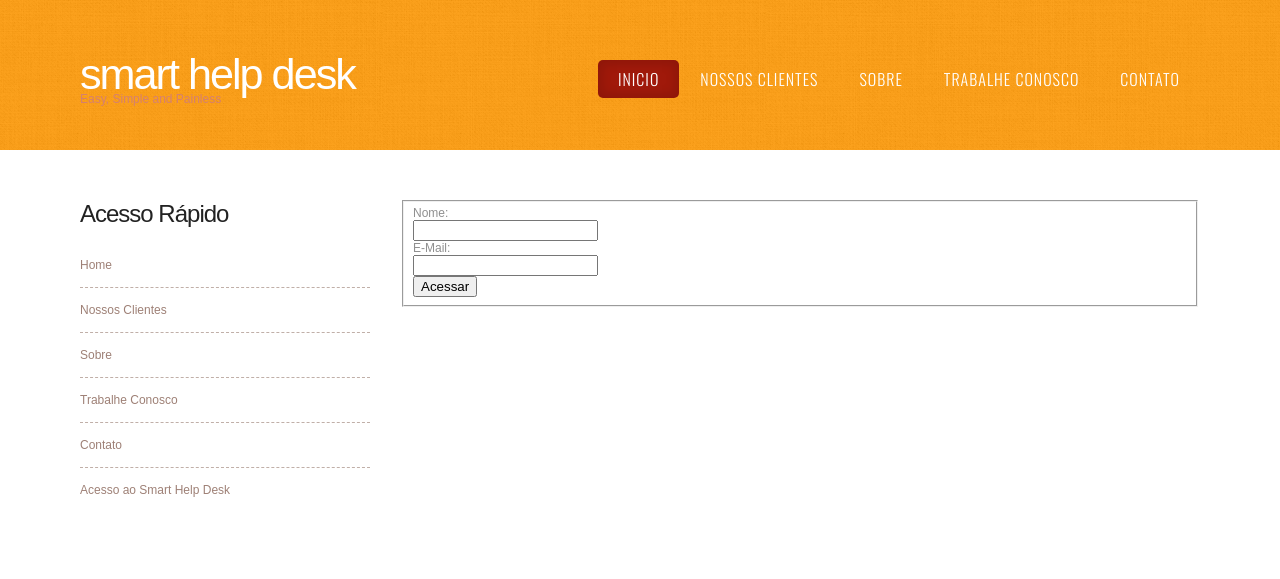
After one commit to regiseduardogregol/smart_helpdesk, a PHP site: page /login.php in a window 1280 px wide. The commit adds this page. Shown: the top 579 px of the page. Run offline with PHP 8.4, Linux system fonts and the light colour scheme.

Commit message:
maoeeeeee

```diff
--- a/SmartHelpDesk/default.css
+++ b/SmartHelpDesk/default.css
@@ -6,7 +6,7 @@ Released for free under a Creative Commons Attribution 2.5 License
 */
 
 body {
-	margin: 0px 0px 0px 0px;
+	margin: 0 auto;
 	padding: 0;
 	background: #FF9A07 url(images/main-bg.png) repeat;
 	font-family: Arial, Helvetica, sans-serif;
@@ -211,6 +211,8 @@ hr {
 	padding: 0px 0px 0px 0px;
 }
 
+#content form{}
+
 #content h2 {
 	padding: 0px 0px 20px 0px;
 	letter-spacing: -1px;
@@ -299,6 +301,7 @@ hr {
 }
 
 #column2 {
+	margin-left: 40px;
 	float: left;
 	width: 280px;
 	margin-right: 30px;
--- a/SmartHelpDesk/index.php
+++ b/SmartHelpDesk/index.php
@@ -28,7 +28,7 @@ Released   : 20121129
             <div id="header-wrapper">
                 <div id="header">
                     <div id="logo">
-                        <h1><a href="#">Smart Help Desk</a></h1>
+                        <h1><a href="index.php">Smart Help Desk</a></h1>
                         <p>Easy, Simple and Painless</p>
                     </div>
                     <div id="menu">
--- /dev/null
+++ b/SmartHelpDesk/login.php
@@ -0,0 +1,104 @@
+<!DOCTYPE HTML>
+<!--
+Design by Free CSS Templates
+http://www.freecsstemplates.org
+Released for free under a Creative Commons Attribution 2.5 License
+
+Name       : Connectivity
+Description: A two-column, fixed-width design with dark color scheme.
+Version    : 1.0
+Released   : 20121129
+
+-->
+<html xmlns="http://www.w3.org/1999/xhtml">
+    <head>
+        <meta name="keywords" content="" />
+        <meta name="description" content="" />
+        <meta http-equiv="content-type" content="text/html; charset=utf-8" />
+        <title>Smart Help Desk</title>
+        <link href='http://fonts.googleapis.com/css?family=Oswald:400,300' rel='stylesheet' type='text/css' />
+        <link href='http://fonts.googleapis.com/css?family=Abel|Satisfy' rel='stylesheet' type='text/css' />
+        <link href="default.css" rel="stylesheet" type="text/css" media="all" />
+        <!--[if IE 6]>
+        <link href="default_ie6.css" rel="stylesheet" type="text/css" />
+        <![endif]-->
+    </head>
+    <body>
+        <header>
+            <div id="header-wrapper">
+                <div id="header">
+                    <div id="logo">
+                        <h1><a href="index.php">Smart Help Desk</a></h1>
+                        <p>Easy, Simple and Painless</p>
+                    </div>
+                    <div id="menu">
+                        <ul>
+                            <li class="current_page_item"><a href="index.php" accesskey="1" title="">Inicio</a></li>
+                            <li><a href="ourclients.php" accesskey="2" title="">Nossos Clientes</a></li>
+                            <li><a href="about.php">Sobre</a></li>
+                            <li><a href="contact.php">Trabalhe Conosco</a></li>
+                            <li><a href="contact.php">Contato</a></li>
+                        </ul>
+                    </div>
+                </div>
+            </div>
+        </header>
+        <section>
+            <div id="wrapper">
+                <div id="page-wrapper">
+                    <div id="page">
+                        <div id="content">
+                            <fieldset>
+                                <form class="formLogin" action="post">
+                                    Nome:<br />
+                                    <input type="text" name="nome" required="true"/><br />
+                                    E-Mail:<br />
+                                    <input type="email" name="email" required="true"/><br />
+                                    <input type="submit" value="Acessar" />
+                                </form>
+                            </fieldset>
+                        </div>
+                        <div id="sidebar">
+                            <h2>Acesso Rápido</h2>
+                            <ul class="style1">
+                                <li class="first"><a href="index.php">Home</a></li>
+                                <li><a href="ourclients.php">Nossos Clientes</a></li>
+                                <li><a href="about.php">Sobre</a></li>
+                                <li><a href="contact.php">Trabalhe Conosco</a></li>
+                                <li><a href="contact">Contato</a></li>
+                                <li><a href="login.php">Acesso ao Smart Help Desk</a></li>
+                            </ul>
+                        </div>
+                    </div>
+                </div>
+            </div>
+            <div id="footer-bg">
+                <div id="footer-content" class="container">
+                    <div id="column2">
+                        <h2>Links Recomendados</h2>
+                        <ul class="style1">
+                            <li class="first"><a href="http://www.google.com" target="_blank">Google</a></li>
+                            <li><a href="http://www.yahoo.com" target="_blank">Yahoo</a></li>
+                            <li><a href="http://www.bing.com" target="_blank">Bing</a></li>
+                        </ul>
+                    </div>
+                    <div id="column3">
+                        <h2>Social</h2>
+                        <ul class="style1">
+                            <li class="first"><a href="#">Twitter</a></li>
+                            <li><a href="#">Facebook</a></li>
+                            <li><a href="#">Google +</a></li>
+                            <li><a href="#">Instagram</a></li>
+                            <li><a href="#">RSS</a></li>
+                        </ul>
+                    </div>
+                </div>
+            </div>
+        </section>
+        <footer>
+            <div id="footer" class="container">
+                <p>Copyright (c) 2012 Smart Help Desk. All rights reserved. Design by <a href="http://www.freecsstemplates.org">FCT</a></p>
+            </div>
+        </footer>
+    </body>
+</html>
```
Also changed, not shown: SmartHelpDesk/about.php (+3 -5 lines), SmartHelpDesk/contact.php (+11 -12 lines), SmartHelpDesk/ourclients.php (+3 -4 lines).
